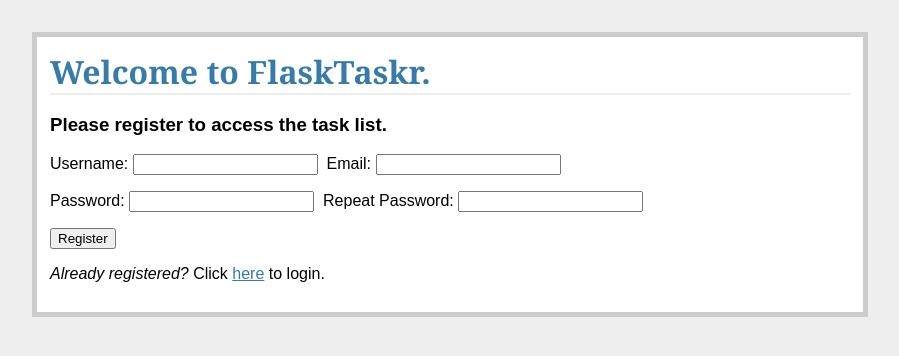
After one commit to robpearlman/flasktaskr, a Flask app: page /register/ in a window 1280 px wide. The commit adds this page. Shown: the top 356 px of the page, without its empty margins (190-1089 px from the left). Run offline with Flask 2, Linux system fonts and the light colour scheme.

Commit message:
implemented user login and registration

```diff
--- a/config.py
+++ b/config.py
@@ -7,8 +7,6 @@ import os
 basedir = os.path.abspath(os.path.dirname(__file__))
 
 DATABASE = 'flasktaaskr.db'
-USERNAME = 'admin'
-PASSWORD = 'admin'
 CSRF_ENABLED = True
 SECRET_KEY = 'my_precious'
 
--- /dev/null
+++ b/forms.py
@@ -0,0 +1,27 @@
+# /app/tasks/forms.py
+
+from flask_wtf import Form
+from wtforms import TextField, DateField, IntegerField, \
+        SelectField, PasswordField
+from wtforms.validators import DataRequired, Email, EqualTo, Length
+
+class RegisterForm(Form):
+	name = TextField('Username', validators=[DataRequired(), Length(min=6, max=25)])
+	email = TextField('Email', validators=[DataRequired(), Length(min=6, max=40)])
+	password = PasswordField('Password', validators=[DataRequired(), Length(min=6, max=40)])
+	confirm = PasswordField('Repeat Password',[DataRequired(), EqualTo('password', message='Passwords must match')])
+
+class LoginForm(Form):
+	name = TextField('Username', validators=[DataRequired()])
+	password = PasswordField('Password', validators=[DataRequired()])
+
+class AddTask(Form):
+    task_id = IntegerField('Priority')
+    name = TextField('Task Name', validators=[DataRequired()])
+    due_date = DateField('Date Due (mm/dd/yyyy)', validators=[DataRequired()],
+                                format='%m/%d/%Y')
+    priority = SelectField('Priority', validators=[DataRequired()],
+                            choices=[('1', '1'),('2', '2'),('3', '3'),
+                                        ('4', '4'),('5', '5')])
+    status = IntegerField('Status')
+    #posted_date = DateField('Posted Date (mm/dd/yyyy)', validators=[DataRequired()], format='%m/%d/%Y')
--- /dev/null
+++ b/templates/register.html
@@ -0,0 +1,10 @@
+{% extends "template.html" %} {% block content %}
+<h1>Welcome to FlaskTaskr.</h1>
+<h3>Please register to access the task list.</h3>
+<form method="POST" action="">
+<p>{{ form.name.label }}: {{ form.name }}&nbsp;&nbsp;{{
+form.email.label }}: {{ form.email }}</p> <p>{{ form.password.label }}: {{ form.password
+}}&nbsp;&nbsp;{{ form.confirm.label }}: {{ form.confirm }}</p>
+<p><input type="submit" value="Register"></p> </form>
+<p><em>Already registered?</em> Click <a href="/">here</a> to login.</p>
+{% endblock %}
--- a/templates/tasks.html
+++ b/templates/tasks.html
@@ -13,7 +13,7 @@
 </td>
 <td>
 	<label>Due Date (mm/dd/yyyy):</label>
-	<input name="due_date" type="date" width="120px"> </td>
+	<input name="due_date" type="text" width="120px"> </td>
 <td>
 	<label>Priority:</label>
 	<select name="priority" width="100px">
--- a/views.py
+++ b/views.py
@@ -1,16 +1,16 @@
 #views.py
-
+# ---- imports and configuration ---- #
 from flask import Flask, flash, redirect, render_template, request, \
 session, url_for, g
 from functools import wraps
 from flask.ext.sqlalchemy import SQLAlchemy
-from forms import AddTask
+from forms import AddTask, RegisterForm, LoginForm
 
 app = Flask(__name__)
 app.config.from_object('config')
 db = SQLAlchemy(app)
 
-from models import FTasks
+from models import FTasks, User
 
 def login_required(test):
 	@wraps(test)
@@ -22,17 +22,36 @@ def login_required(test):
 			return redirect(url_for('login'))
 	return wrap
 
+@app.route('/register/', methods=['GET', 'POST'])
+def  register():
+	error = None
+	form = RegisterForm(request.form, csrf_enabled=False)
+	if  form.validate_on_submit():
+		new_user = User(
+			form.name.data,
+			form.email.data,
+			form.password.data,
+			)
+		db.session.add(new_user)
+		db.session.commit()
+		flash('Thanks for registering. Please login.')
+		return redirect(url_for('login'))
+	return render_template('register.html', form=form, error=error)
+
+
+
 @app.route('/', methods=['GET', 'POST'])
 def login():
 	error = None
 	if request.method == 'POST':
-		if request.form['username'] != app.config['USERNAME'] or \
-			request.form['password'] != app.config['PASSWORD']:
-			error = 'Invalid login and/or password! please try again'
+		u = User.query.filter_by(name=request.form['name'], password=request.form['password']).first()
+		if u is None:
+			error = 'Invalid username of password'
 		else:
 			session['logged_in'] = True
+			flash('You are logged in. Go Crazy.')
 			return redirect(url_for('tasks'))
-	return render_template('login.html', error=error)
+	return render_template('login.html', form=LoginForm(request.form), error=error)
 
 @app.route('/tasks/')
 @login_required #wrap
@@ -55,9 +74,10 @@ def  new_task():
 		db.session.commit()
 		flash('New entry successfully posted, thanks!')
 	else:
+		print request.form
+		print request.data
 		#print form.errors
 		flash('unsuccessful. why?!')
-		error = error
 	return redirect(url_for('tasks'))
 
 #mark tasks as complete:
```
Also changed, not shown: models.py (added, +38 -0 lines), templates/login.html (+11 -4 lines), flasktaaskr.db, readme.md (added), 4 other files.
